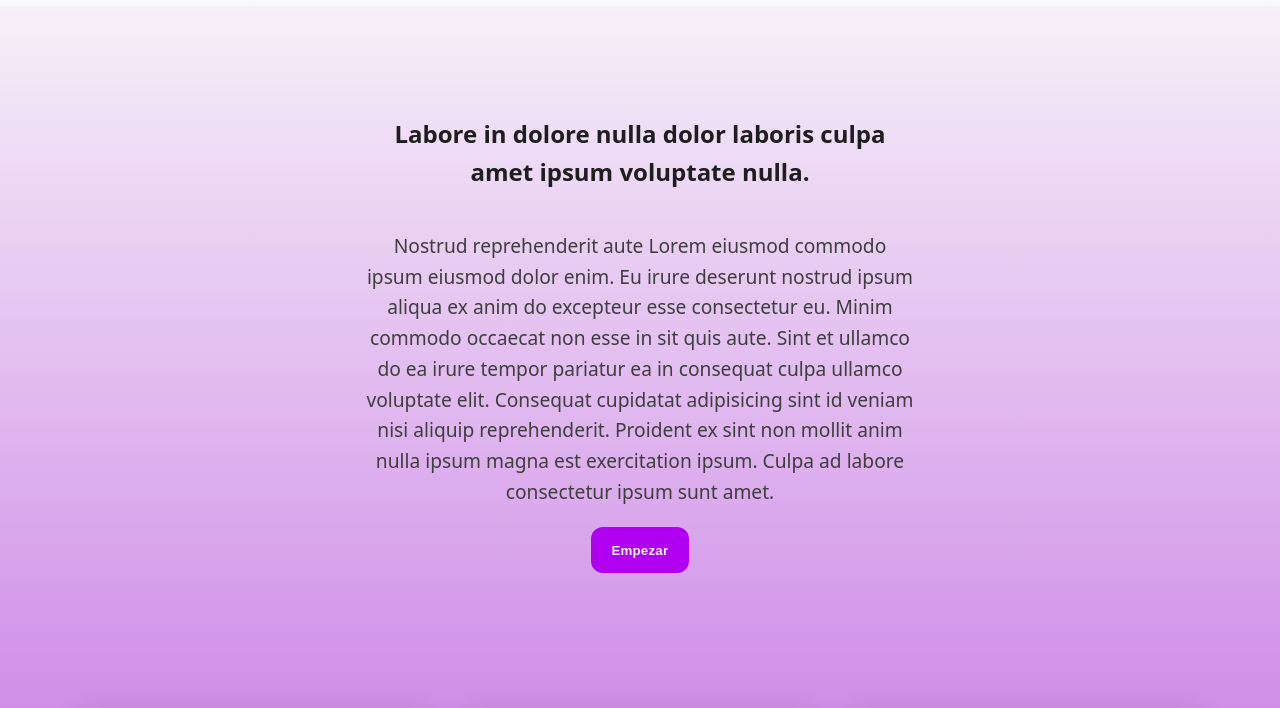
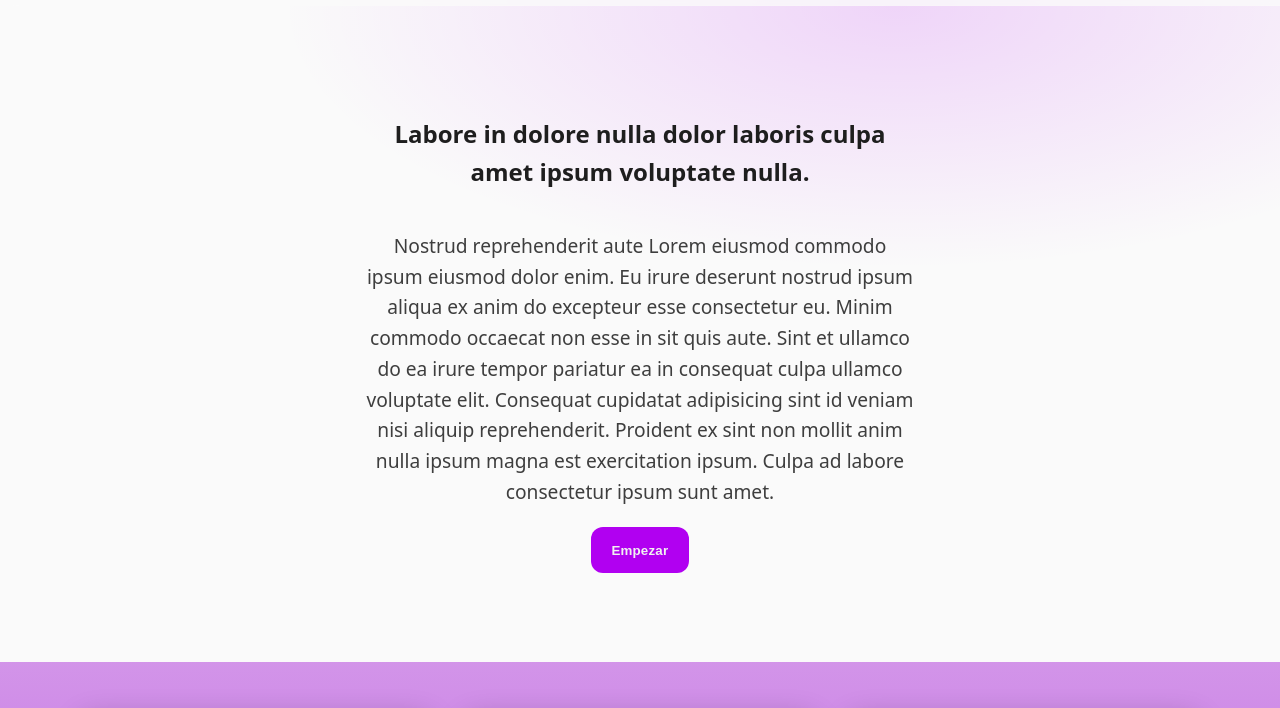
Before and after one commit to beatrizgmdevux/mini-landing-test, a website: page index.html in a window 1280 px wide. Shown: the part 66-774 px from the top of the page. Drawn offline with Linux system fonts and the light colour scheme; grey boxes are pictures that could not be loaded.

Commit message:
bg de hero

```diff
--- a/scss/layout/_hero.scss
+++ b/scss/layout/_hero.scss
@@ -7,12 +7,15 @@
   min-height: calc(100vh - $header-h);
   display: grid;
   align-items: center;
+  place-items: center;
   padding-top: $header-h;
-  background: radial-gradient(
-    80% 60% at 70% 10%,
-    rgba($color-primary, .15)
-    transparent 60%
-  )
+  background:
+    radial-gradient(
+      80% 60% at 70% 10%,
+      rgba($color-primary, .15) 0%,
+      transparent 60%
+    ),
+    $color-bg;
 }
 .hero__inner {
   padding-block: $space-12;
```
Also changed, not shown: dist/styles.css.
